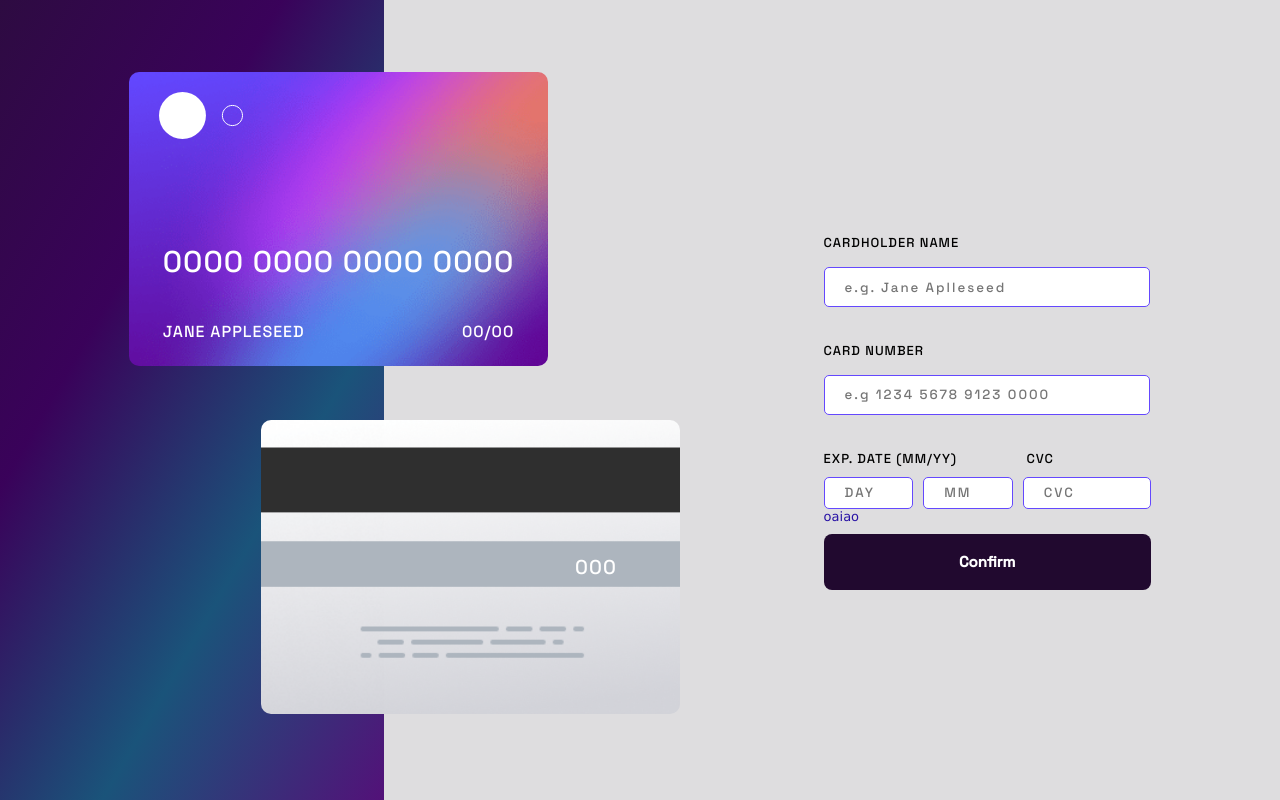
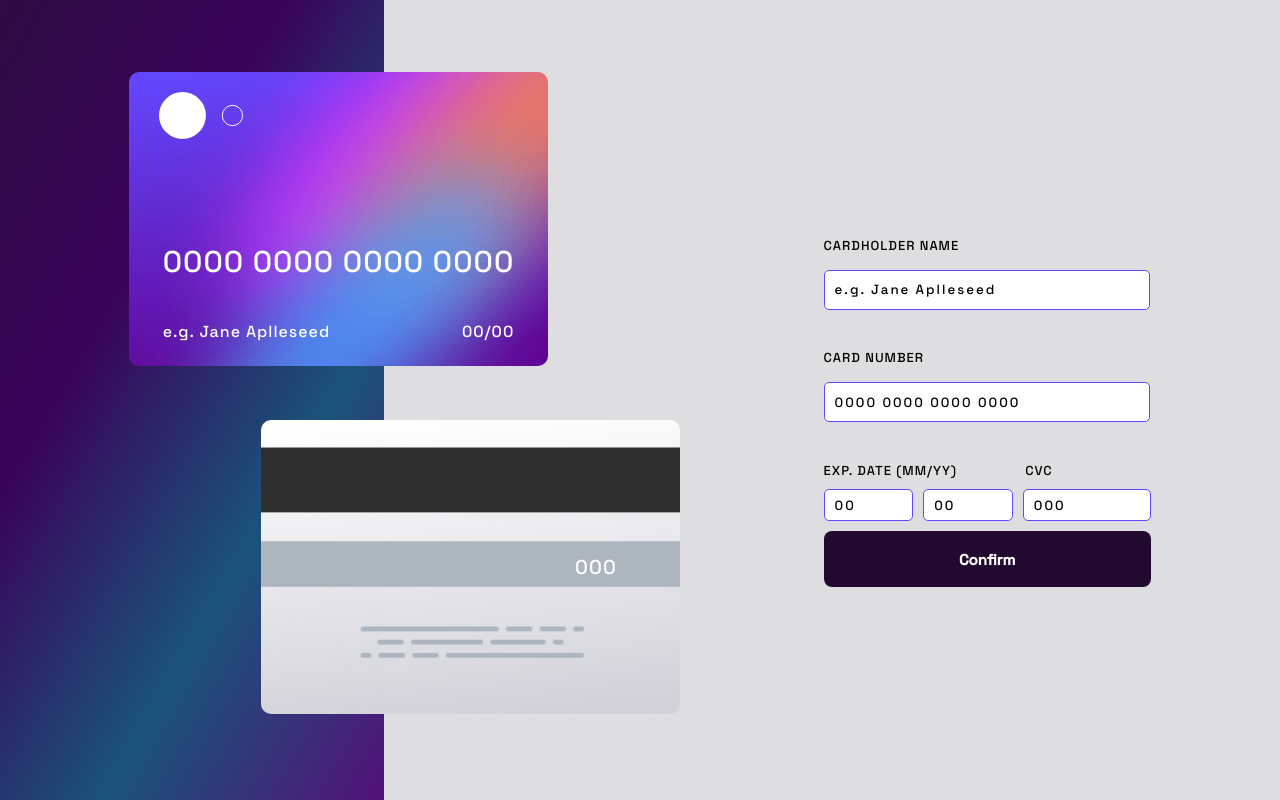
Before and after one commit to Vinivy/interactivecard, a React (Create React App) app: page / in a window 1280 px wide. Built offline with nearby package versions, Linux system fonts and the light colour scheme.

Commit message:
Card Credit

```diff
--- a/src/App.css
+++ b/src/App.css
@@ -146,11 +146,10 @@ input::placeholder{
   gap: 10px;
 }
 
-.labes {
+.labels {
   display: flex;
   justify-content: space-between;
-
-  width: 18vw;
+  width: 70%;
 }
 
 .Info {
@@ -205,6 +204,12 @@ input::placeholder{
 
 .Front img {
   padding: 20px 0 0 30px;
+}
+
+.ForntCardInfo {
+  display: flex;
+  gap: 5rem ;
+  width: 90%;
 }
 
 .TimeReal {
--- a/src/App.jsx
+++ b/src/App.jsx
@@ -1,31 +1,40 @@
-import './App.css'
-
-import { ReactPropTypes } from 'react'
-
-import { useState } from 'react'
-
-import icon from './Assets/Svgs/card-logo.svg'
+import './App.css';
+import { useState } from 'react';
+import icon from './Assets/Svgs/card-logo.svg';
 
 function App() {
-  const [ Name , setName] = useState('')
-  const [ Number, setNumber] = useState()
+  const [Name, setName] = useState('e.g. Jane Aplleseed');
+  const [Number, setNumber] = useState('0000 0000 0000 0000');
+  const [Dateone, setDateone] = useState('00');
+  const [DateTwo, setDatetwo] = useState('00');
+  const [Cvc, setCvc] = useState('000');
 
-
-  function CardFrontName(NameCard) {
-    NameCard.preventDefault()
+  function CardFrontName(event) {
+    event.preventDefault();
   }
 
-  function CardFrontNumber(NumeroCard) {
-    NumeroCard.prenventDefault()
+  function CardFrontNumber(event) {
+    event.preventDefault();
+  }
+
+  function Binfo(event) {
+    event.preventDefault();
+  }
+
+  function binfotwo(event) {
+    event.preventDefault();
+  }
+
+  function Convict(event) {
+    event.preventDefault();
   }
 
   function Concluido() {
-
+    //fazer a segunda parte do projeto e arrumar states
   }
 
-
   return (
-    <div className="App" >
+    <div className="App">
       <section className="bg">
         <div className="onebox">
           <div></div>
@@ -39,74 +48,88 @@ function App() {
           <div className="Front">
             <img src={icon} alt="Marca" />
             <section className="TimeReal">
-              <span className="TranspNumber">0000 0000 0000 0000</span>
-              <div >
-                <span className="TranspName">JANE APPLESEED</span>
-                <span className="TranspDate">00/00</span>
+              <span className="TranspNumber">{Number}</span>
+              <div className="FrontCardInfo">
+                <span className="TranspName">{Name}</span>
+                <span className="TranspDate">{Dateone + "/" + DateTwo}</span>
               </div>
             </section>
           </div>
           <div className="Back">
             <div>
-              <span className="Binfo">000</span>
+              <span className="Binfo">{Cvc}</span>
             </div>
           </div>
         </section>
 
-        <form >
-          <div  className="columnOne" onSubmit={CardFrontName}>
+        <form onSubmit={Concluido}>
+          <div className="columnOne">
             <label htmlFor="holderName">CARDHOLDER NAME</label>
             <input
               type="text"
               className="Name"
               placeholder="e.g. Jane Aplleseed"
               value={Name}
-            onChange={NameCard => setName(NameCard.target.value)}
+              onChange={(event) => setName(event.target.value)}
             />
             <span className="DefaultName"></span>
           </div>
 
-          <div  className="columnOne" onSubmit={CardFrontNumber}>
+          <div className="columnOne">
             <label htmlFor="CardNumber">CARD NUMBER</label>
             <input
               type="text"
               className="Number"
               placeholder="e.g 1234 5678 9123 0000"
               value={Number}
-             onChange={NumeroCard => setNumber(NumeroCard.target.value)}/>
+              onChange={(event) => setNumber(event.target.value)}
+            />
             <span className="DefaultNumber"></span>
           </div>
 
           <section className="Date">
-            <div className="labes">
+            <div className="labels">
               <label htmlFor="">EXP. DATE (MM/YY)</label>
               <label htmlFor="CVC">CVC</label>
             </div>
 
-           <div className="state">
-              <div className="Info">
-               <input type="text"
+            <div className="state" onSubmit={Binfo}>
+              <div className="Info" onSubmit={binfotwo}>
+                <input
+                  type="text"
                   className="Day"
-                placeholder="DAY"/>
-               <input type="text"
+                  placeholder="DAY"
+                  value={Dateone}
+                  onChange={(event) => setDateone(event.target.value)}
+                />
+
+                <input
+                  type="text"
                   className="Day"
-                placeholder="MM"/>
-               <input type="text"
+                  placeholder="MM"
+                  value={DateTwo}
+                  onChange={(event) => setDatetwo(event.target.value)}
+                />
+                <input
+                  type="text"
+                  onSubmit={Convict}
                   className="Cvc"
-                placeholder='CVC'/>
+                  placeholder="CVC"
+                  value={Cvc}
+                  onChange={(event) => setCvc(event.target.value)}
+                />
               </div>
-              <span className="DefaultDate">oaiao</span>
+              <span className="DefaultDate"></span>
             </div>
 
-            <button
-            onClick= {Concluido}
-            className="Confirm">Confirm</button>
-
+            <button type="submit" className="Confirm">
+              Confirm
+            </button>
           </section>
         </form>
       </main>
     </div>
-  )
+  );
 }
 
-export default App
+export default App;
```
Lines whose indentation alone changed are shown as unchanged.
